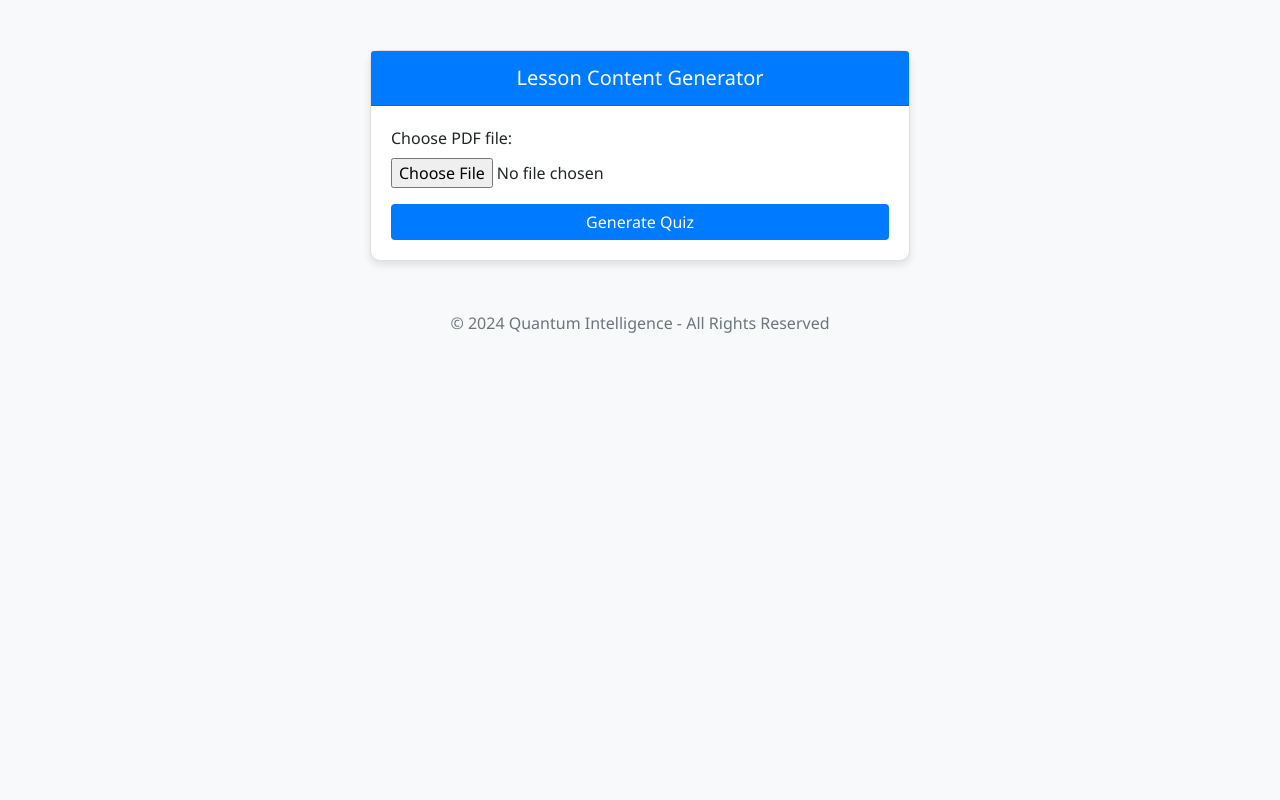
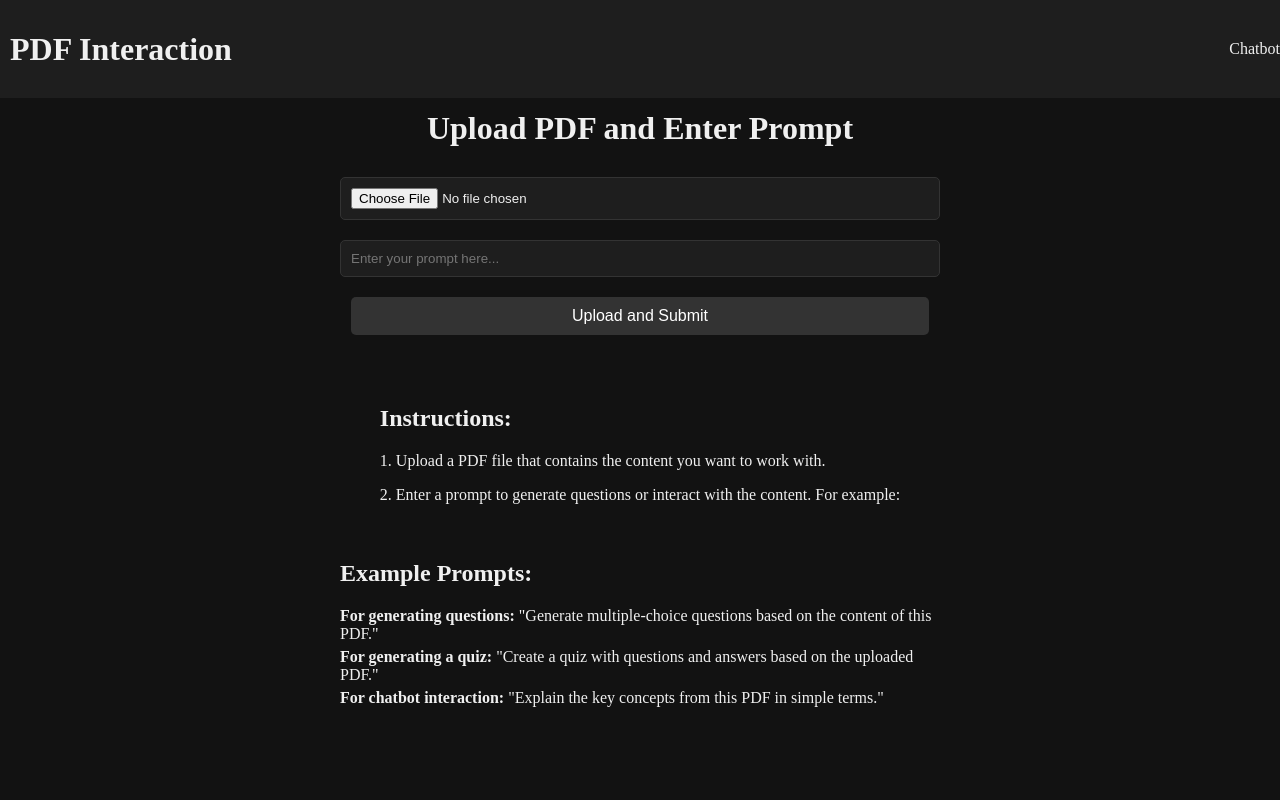
Before and after one commit to MGASALUCAS/Quiz-generator-using-RAGs, a Flask app: page / in a window 1280 px wide. Run offline with Flask 3, Linux system fonts and the light colour scheme; some libraries are stand-ins or nearby versions.

Commit message:
first commit

```diff
--- a/app.py
+++ b/app.py
@@ -13,7 +13,6 @@ import os
 app = Flask(__name__)
 load_dotenv()
 
-# Load environment variables for OpenAI API Key
 OPENAI_API_KEY = os.getenv('OPENAI_API_KEY')
 
 @app.route('/')
@@ -22,32 +21,38 @@ def index():
 
 @app.route('/upload', methods=['POST'])
 def upload_content():
-    if 'file' not in request.files:
-        return 'No file uploaded!', 400
+    if 'file' not in request.files or 'prompt' not in request.form:
+        return 'File or prompt missing!', 400
 
     file = request.files['file']
+    prompt = request.form['prompt']
+
     if file.filename == '':
         return 'No selected file!', 400
 
-    # Save the uploaded PDF file
     pdf_path = os.path.join('uploads', file.filename)
     file.save(pdf_path)
 
-    # Generate questions based on the uploaded content
-    questions = generate_questions(pdf_path)
-
-    # Generate a PDF with the questions
+    questions = generate_questions(pdf_path, prompt)
     pdf_filename = create_pdf(questions)
 
-    return send_file(pdf_filename, as_attachment=True)
+    return render_template('index.html', questions=questions, pdf_filename=pdf_filename)
 
-def generate_questions(pdf_path):
+@app.route('/chatbot', methods=['GET', 'POST'])
+def chatbot():
+    if request.method == 'POST':
+        pdf_path = request.form['pdf_path']
+        question = request.form['question']
+        answer = get_chatbot_answer(pdf_path, question)
+        return render_template('chatbot.html', answer=answer, pdf_path=pdf_path)
+
+    return render_template('chatbot.html')
+
+def generate_questions(pdf_path, prompt):
     loader = PyPDFLoader(file_path=pdf_path)
     documents = loader.load()
 
-    text_splitter = CharacterTextSplitter(
-        chunk_size=1000, chunk_overlap=50, separator="\n"
-    )
+    text_splitter = CharacterTextSplitter(chunk_size=1000, chunk_overlap=50, separator="\n")
     docs = text_splitter.split_documents(documents)
 
     embeddings = OpenAIEmbeddings()
@@ -56,7 +61,6 @@ def generate_questions(pdf_path):
     vectorstore.save_local("vector_db")
 
     retrieval_qa_chat_prompt = hub.pull("langchain-ai/retrieval-qa-chat")
-
     llm = ChatOpenAI()
 
     combine_docs_chain = create_stuff_documents_chain(llm, retrieval_qa_chat_prompt)
@@ -64,25 +68,41 @@ def generate_questions(pdf_path):
     retriever = FAISS.load_local("vector_db", embeddings).as_retriever()
     retrieval_chain = create_retrieval_chain(retriever, combine_docs_chain)
 
-    response = retrieval_chain.invoke(
-        # {"input": "Based on the content, generate quiz questions with multiple choice answers."}
-        {"input": "Based on the content, generate a lesson plan and weekly timetable for student to follow."}
-
-    )
-
+    response = retrieval_chain.invoke({"input": prompt})
     return response["answer"]
 
 def create_pdf(questions):
     pdf = FPDF()
     pdf.add_page()
-
     pdf.set_font("Arial", size=12)
     pdf.multi_cell(0, 10, questions)
 
     pdf_filename = "generated_quiz.pdf"
     pdf.output(pdf_filename)
+    return pdf_filename
 
-    return pdf_filename
+def get_chatbot_answer(pdf_path, question):
+    loader = PyPDFLoader(file_path=pdf_path)
+    documents = loader.load()
+
+    text_splitter = CharacterTextSplitter(chunk_size=1000, chunk_overlap=50, separator="\n")
+    docs = text_splitter.split_documents(documents)
+
+    embeddings = OpenAIEmbeddings()
+
+    vectorstore = FAISS.from_documents(docs, embeddings)
+    vectorstore.save_local("vector_db")
+
+    retrieval_qa_chat_prompt = hub.pull("langchain-ai/retrieval-qa-chat")
+    llm = ChatOpenAI()
+
+    combine_docs_chain = create_stuff_documents_chain(llm, retrieval_qa_chat_prompt)
+
+    retriever = FAISS.load_local("vector_db", embeddings).as_retriever()
+    retrieval_chain = create_retrieval_chain(retriever, combine_docs_chain)
+
+    response = retrieval_chain.invoke({"input": question})
+    return response["answer"]
 
 if __name__ == "__main__":
     app.run(debug=True)
--- a/templates/index.html
+++ b/templates/index.html
@@ -3,78 +3,132 @@
 <head>
     <meta charset="UTF-8">
     <meta name="viewport" content="width=device-width, initial-scale=1.0">
-    <title>Lesson Content Generator</title>
-    <!-- Bootstrap CSS -->
-    <link href="https://stackpath.bootstrapcdn.com/bootstrap/4.5.2/css/bootstrap.min.css" rel="stylesheet">
-    <!-- Custom CSS -->
+    <title>PDF Interaction</title>
+    <link rel="stylesheet" href="https://cdnjs.cloudflare.com/ajax/libs/font-awesome/6.0.0-beta3/css/all.min.css">
     <style>
         body {
-            background-color: #f8f9fa;
-            font-family: 'Segoe UI', Tahoma, Geneva, Verdana, sans-serif;
+            font-family: 'Times New Roman', serif;
+            background-color: #121212;
+            color: #f0f0f0;
+            margin: 0;
+            padding: 0;
+            display: flex;
+            flex-direction: column;
+            align-items: center;
+            justify-content: center;
+            height: 100vh;
+        }
+        header {
+            position: fixed;
+            top: 0;
+            left: 0;
+            width: 100%;
+            background-color: #1e1e1e;
+            padding: 10px;
+            display: flex;
+            justify-content: space-between;
+            align-items: center;
+            color: #f0f0f0;
+        }
+        header a {
+            color: #f0f0f0;
+            text-decoration: none;
+            padding: 10px;
+        }
+        header a:hover {
+            background-color: #333;
+            border-radius: 5px;
         }
         .container {
-            margin-top: 50px;
+            text-align: center;
+            max-width: 600px;
+            width: 100%;
         }
-        .card {
-            box-shadow: 0px 4px 8px rgba(0, 0, 0, 0.1);
-            border-radius: 10px;
+        h1 {
+            margin-bottom: 20px;
         }
-        .card-header {
-            background-color: #007bff;
+        form {
+            margin-bottom: 20px;
+        }
+        input[type="file"], input[type="text"], button {
+            margin: 10px 0;
+            padding: 10px;
+            border-radius: 5px;
+            width: calc(100% - 22px);
+        }
+        input[type="file"] {
+            border: 1px solid #333;
+            background-color: #1e1e1e;
+            color: #f0f0f0;
+        }
+        input[type="text"] {
+            border: 1px solid #333;
+            background-color: #1e1e1e;
+            color: #f0f0f0;
+        }
+        button {
+            background-color: #333;
+            border: none;
             color: white;
-            font-size: 20px;
+            cursor: pointer;
+            font-size: 16px;
         }
-        .btn-primary {
-            background-color: #007bff;
-            border: none;
+        button:hover {
+            background-color: #555;
         }
-        .btn-primary:hover {
-            background-color: #0056b3;
+        .instructions, .examples, .questions {
+            margin-top: 20px;
+            text-align: left;
+            display: inline-block;
         }
-        footer {
-            margin-top: 50px;
-            text-align: center;
-            color: #6c757d;
+        .examples p {
+            margin: 5px 0;
+        }
+        .answer {
+            margin-top: 20px;
+        }
+        a {
+            color: #1e90ff;
+            text-decoration: none;
+        }
+        a:hover {
+            text-decoration: underline;
         }
     </style>
 </head>
 <body>
+    <header>
+        <h1>PDF Interaction</h1>
+        <a href="/chatbot">Chatbot</a>
+    </header>
     <div class="container">
-        <div class="row justify-content-center">
-            <div class="col-md-6">
-                <div class="card">
-                    <div class="card-header text-center">
-                        Lesson Content Generator
-                    </div>
-                    <div class="card-body">
-                        <form action="/upload" method="post" enctype="multipart/form-data">
-                            <div class="form-group">
-                                <label for="file">Choose PDF file:</label>
-                                <input type="file" id="file" name="file" class="form-control-file" required>
-                            </div>
-                            <button type="submit" class="btn btn-primary btn-block">Generate Quiz</button>
-                        </form>
-                    </div>
-                </div>
-            </div>
+        <h1>Upload PDF and Enter Prompt</h1>
+        <form action="/upload" method="post" enctype="multipart/form-data">
+            <input type="file" name="file" accept=".pdf" required>
+            <input type="text" name="prompt" placeholder="Enter your prompt here..." required>
+            <button type="submit">Upload and Submit</button>
+        </form>
+
+        <div class="instructions">
+            <h2>Instructions:</h2>
+            <p>1. Upload a PDF file that contains the content you want to work with.</p>
+            <p>2. Enter a prompt to generate questions or interact with the content. For example:</p>
         </div>
+
+        <div class="examples">
+            <h2>Example Prompts:</h2>
+            <p><strong>For generating questions:</strong> "Generate multiple-choice questions based on the content of this PDF."</p>
+            <p><strong>For generating a quiz:</strong> "Create a quiz with questions and answers based on the uploaded PDF."</p>
+            <p><strong>For chatbot interaction:</strong> "Explain the key concepts from this PDF in simple terms."</p>
+        </div>
+
+        {% if questions %}
+        <div class="questions">
+            <h2>Generated Questions:</h2>
+            <p>{{ questions }}</p>
+            <a href="/download/{{ pdf_filename }}">Download Generated PDF</a>
+        </div>
+        {% endif %}
     </div>
-
-    <footer>
-        <p>&copy; 2024 Quantum Intelligence - All Rights Reserved</p>
-    </footer>
-
-    <!-- Bootstrap JS and dependencies -->
-    <script src="https://code.jquery.com/jquery-3.5.1.slim.min.js"></script>
-    <script src="https://cdn.jsdelivr.net/npm/@popperjs/core@2.9.2/dist/umd/popper.min.js"></script>
-    <script src="https://stackpath.bootstrapcdn.com/bootstrap/4.5.2/js/bootstrap.min.js"></script>
-    <!-- Custom JS -->
-    <script>
-        $(document).ready(function() {
-            $('form').on('submit', function() {
-                $('button[type="submit"]').text('Processing...').attr('disabled', true);
-            });
-        });
-    </script>
 </body>
 </html>
```
Also changed, not shown: templates/chatbot.html (added, +105 -0 lines), templates/result.html (added), 3 other files.
